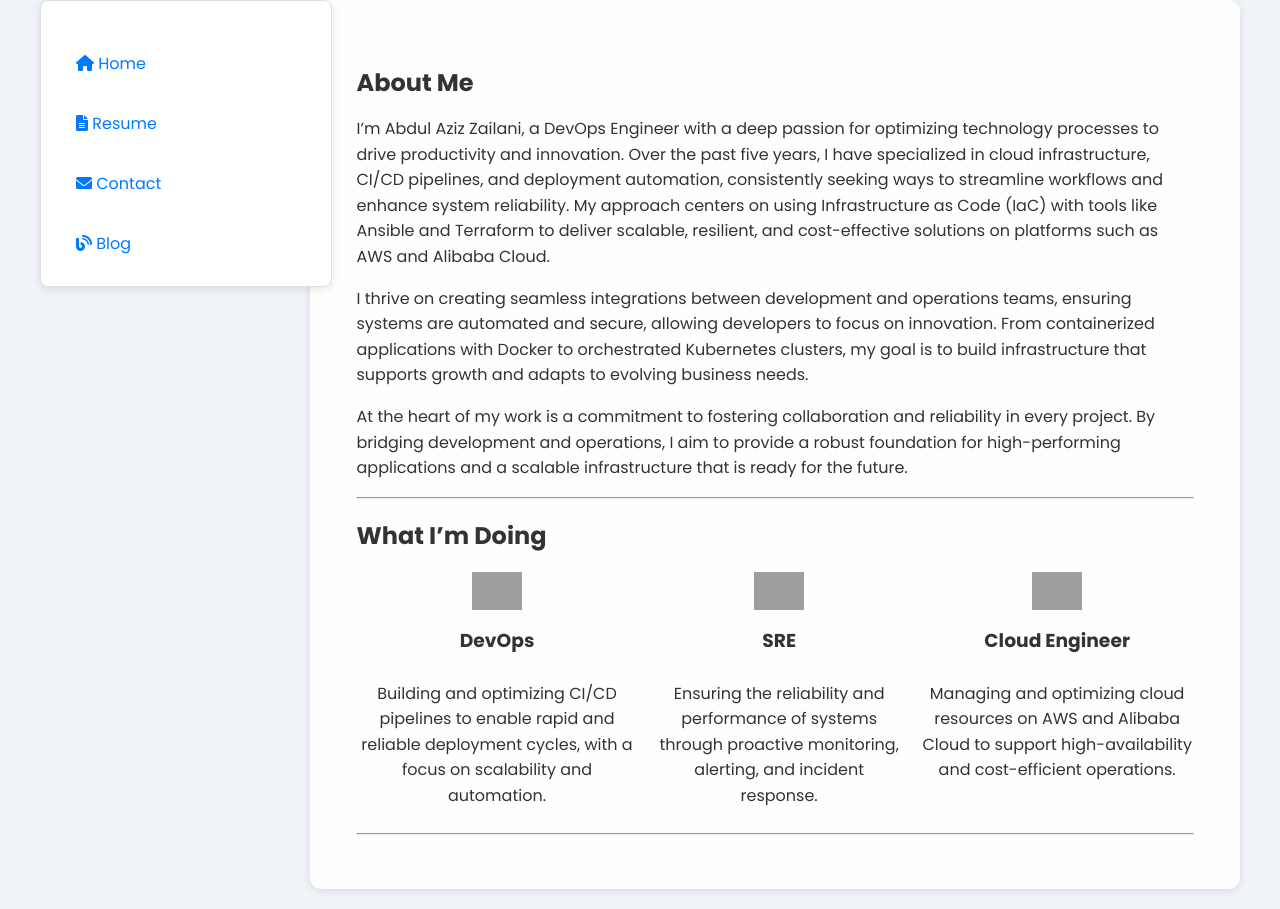
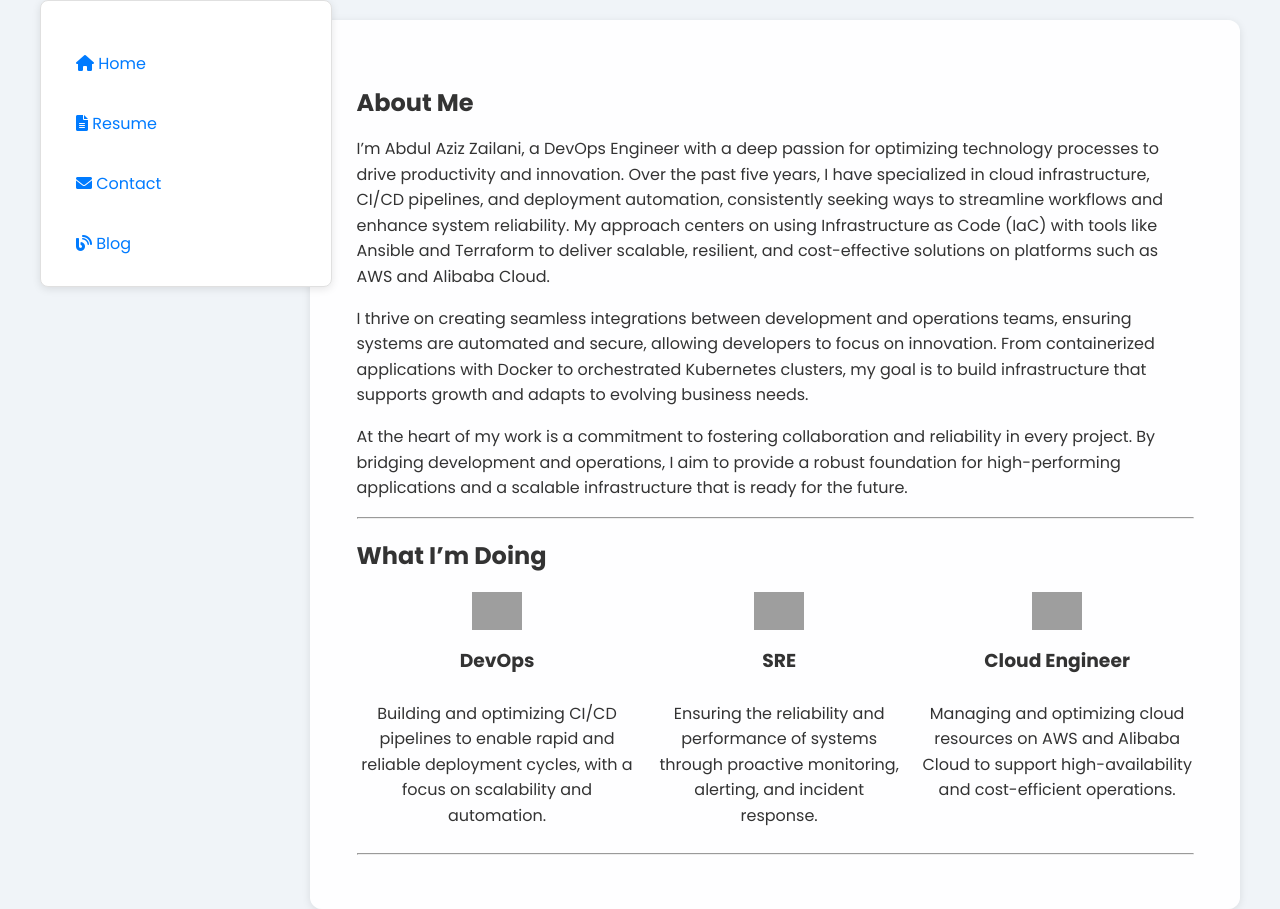
Before and after one commit to azizzailani/azizzailani.github.io, a Jekyll site: the page built from index.md, in a window 1280 px wide. Built offline with Jekyll 4.4.1, drawn with Linux system fonts in a browser that asks for light colours; grey boxes are pictures that could not be loaded.

Commit message:
style.css: adjust margin-top for main elements in different screen sizes

```diff
--- a/assets/css/style.css
+++ b/assets/css/style.css
@@ -68,7 +68,8 @@ main {
     background-color: rgba(255, 255, 255, 0.95);
     border-radius: 12px;
     box-shadow: 0 2px 8px rgba(0, 0, 0, 0.1);
-    margin: 0;
+    margin-top: 20px;
+    /* Menambahkan jarak di atas main */
     line-height: 1.6;
 }
 
@@ -123,7 +124,8 @@ p {
     main {
         width: 100%;
         padding: clamp(15px, 4%, 40px);
-        /* Padding yang adaptif */
+        margin-top: 10px;
+        /* Jarak atas pada layar sedang */
     }
 }
 
@@ -143,7 +145,8 @@ p {
     main {
         width: 100%;
         padding: 20px;
-        margin: 0;
+        margin-top: 10px;
+        /* Menambahkan jarak pada layar kecil */
     }
 
     nav {
```
